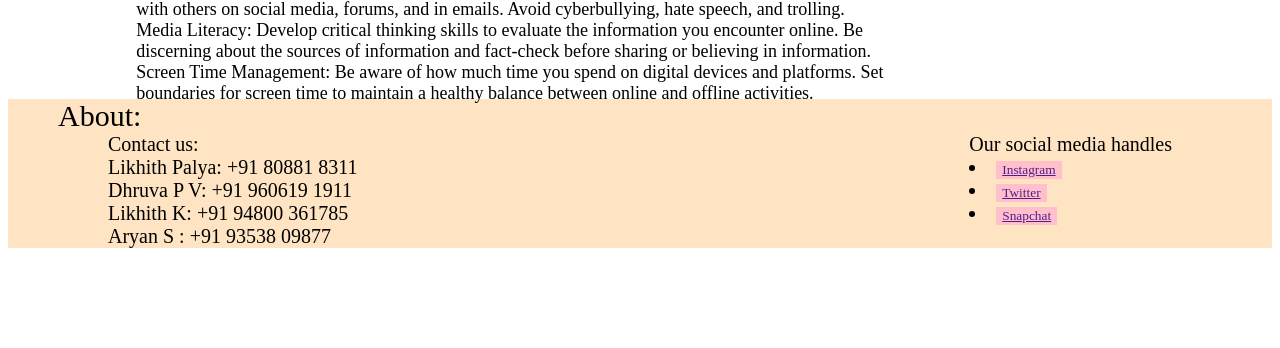
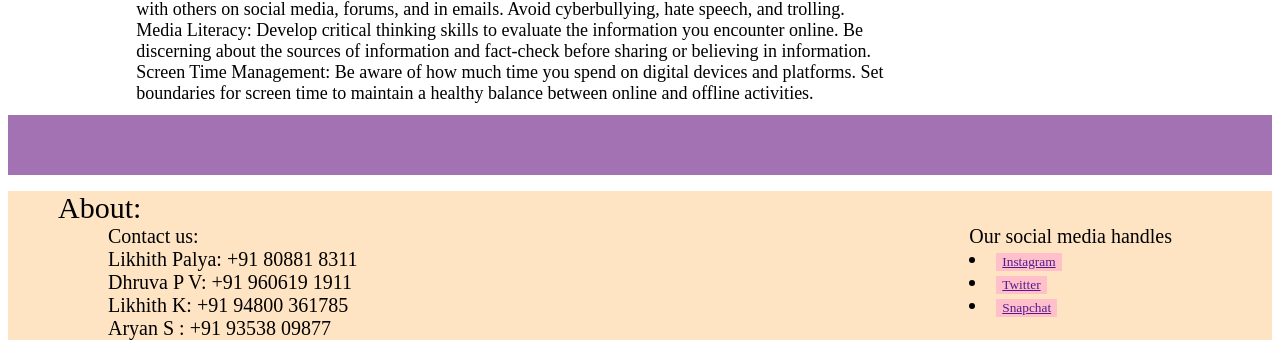
Before and after one commit to weird-kid/COdeFury-2004, a plain HTML site: page index.html in a window 1280 px wide. Shown: the part 1424-1772 px from the top of the page. Before the commit the page ends 1680 px from the top, so only its background shows below. Drawn offline with Linux system fonts and the light colour scheme.

Commit message:
Update index.html

```diff
--- a/index.html
+++ b/index.html
@@ -89,7 +89,11 @@ Screen Time Management: Be aware of how much time you spend on digital devices a
 		</div>
 	</section>
 
+<footer class="background">
+		<p class="text-footer">
 
+		</p>
+</footer>
 
   <div class="about">
         <div style="font-size: 30px;">About:</div>
```
